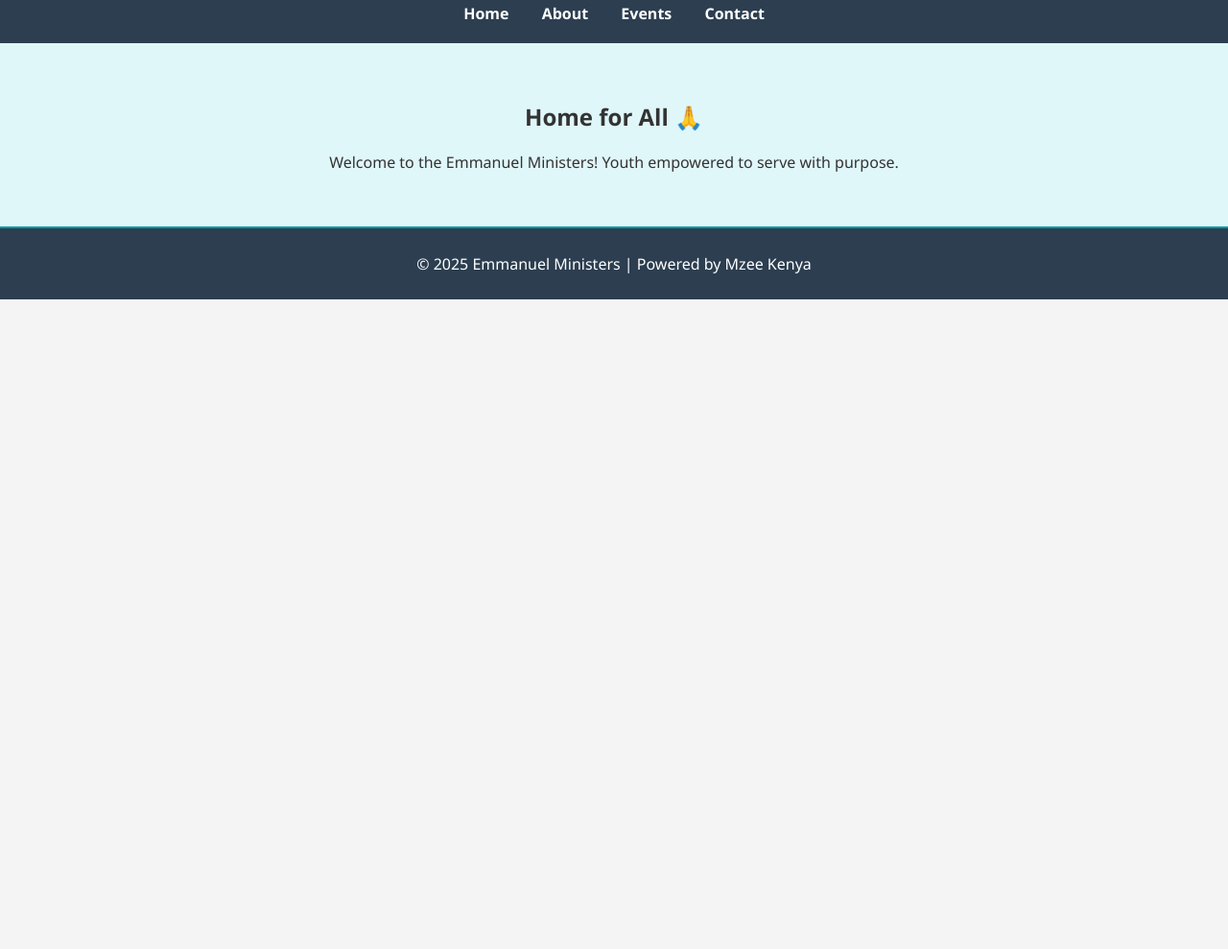
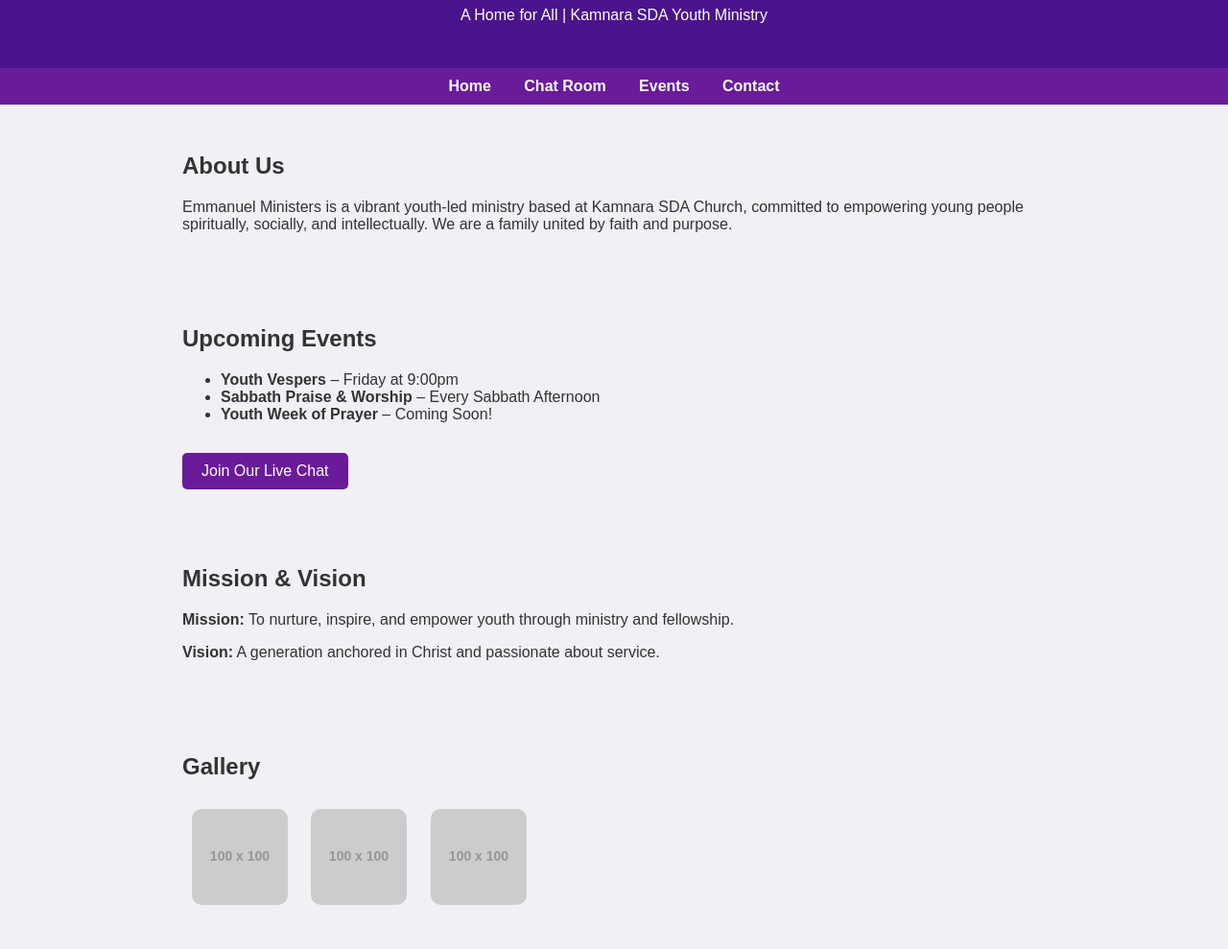
Before and after one commit to mzee-kenya/Blessed-, a plain HTML site: page index.html in a window 1280 px wide. Shown: the part 103-1092 px from the top of the page at 96% size. Before the commit the page ends 800 px from the top, so only its background shows below. Drawn offline with Linux system fonts and the light colour scheme; placeholder pictures from the web are drawn by us.

Commit message:
Update index.html

```diff
--- a/index.html
+++ b/index.html
@@ -1,29 +1,119 @@
 <!DOCTYPE html>
 <html lang="en">
 <head>
-  <meta charset="UTF-8" />
-  <meta name="viewport" content="width=device-width, initial-scale=1.0"/>
-  <title>Emmanuel Ministers - Home</title>
-  <link rel="stylesheet" href="style.css" />
+  <meta charset="UTF-8">
+  <title>Emmanuel Ministers | Home</title>
+  <style>
+    body {
+      margin: 0;
+      font-family: Arial, sans-serif;
+      background: #f0f0f5;
+      color: #333;
+    }
+    header {
+      background-color: #4a148c;
+      color: white;
+      padding: 30px;
+      text-align: center;
+    }
+    nav {
+      background: #6a1b9a;
+      padding: 10px;
+      text-align: center;
+    }
+    nav a {
+      color: white;
+      margin: 0 15px;
+      text-decoration: none;
+      font-weight: bold;
+    }
+    section {
+      padding: 30px;
+      max-width: 900px;
+      margin: auto;
+    }
+    .gallery img {
+      width: 100px;
+      margin: 10px;
+      border-radius: 10px;
+    }
+    footer {
+      background: #4a148c;
+      color: white;
+      text-align: center;
+      padding: 20px;
+      margin-top: 40px;
+    }
+    .btn {
+      display: inline-block;
+      padding: 10px 20px;
+      margin-top: 15px;
+      background: #6a1b9a;
+      color: white;
+      text-decoration: none;
+      border-radius: 5px;
+    }
+    .btn:hover {
+      background: #38006b;
+    }
+  </style>
 </head>
 <body>
+
   <header>
-    <h1>Emmanuel Ministers</h1>
-    <nav>
-      <a href="index.html">Home</a>
-      <a href="about.html">About</a>
-      <a href="events.html">Events</a>
-      <a href="contact.html">Contact</a>
-    </nav>
+    <h1>Welcome to Emmanuel Ministers</h1>
+    <p>A Home for All | Kamnara SDA Youth Ministry</p>
   </header>
 
-  <section class="hero">
-    <h2>Home for All 🙏</h2>
-    <p>Welcome to the Emmanuel Ministers! Youth empowered to serve with purpose.</p>
+  <nav>
+    <a href="index.html">Home</a>
+    <a href="chat.html">Chat Room</a>
+    <a href="#events">Events</a>
+    <a href="#contact">Contact</a>
+  </nav>
+
+  <section>
+    <h2>About Us</h2>
+    <p>
+      Emmanuel Ministers is a vibrant youth-led ministry based at Kamnara SDA Church, committed to empowering young people
+      spiritually, socially, and intellectually. We are a family united by faith and purpose.
+    </p>
+  </section>
+
+  <section id="events">
+    <h2>Upcoming Events</h2>
+    <ul>
+      <li><strong>Youth Vespers</strong> – Friday at 9:00pm</li>
+      <li><strong>Sabbath Praise & Worship</strong> – Every Sabbath Afternoon</li>
+      <li><strong>Youth Week of Prayer</strong> – Coming Soon!</li>
+    </ul>
+    <a href="chat.html" class="btn">Join Our Live Chat</a>
+  </section>
+
+  <section>
+    <h2>Mission & Vision</h2>
+    <p><strong>Mission:</strong> To nurture, inspire, and empower youth through ministry and fellowship.</p>
+    <p><strong>Vision:</strong> A generation anchored in Christ and passionate about service.</p>
+  </section>
+
+  <section>
+    <h2>Gallery</h2>
+    <div class="gallery">
+      <img src="https://via.placeholder.com/100" alt="Photo 1">
+      <img src="https://via.placeholder.com/100" alt="Photo 2">
+      <img src="https://via.placeholder.com/100" alt="Photo 3">
+    </div>
+  </section>
+
+  <section id="contact">
+    <h2>Contact Us</h2>
+    <p>Email: <a href="mailto:emmanuelministers@gmail.com">emmanuelministers@gmail.com</a></p>
+    <p>Location: Kamnara SDA Church, Kenya</p>
   </section>
 
   <footer>
-    <p>&copy; 2025 Emmanuel Ministers | Powered by Mzee Kenya</p>
+    <p>© 2025 Emmanuel Ministers | Built with 💜 by Mzee Kenya</p>
   </footer>
+
 </body>
-</html>
+  </html>
```
